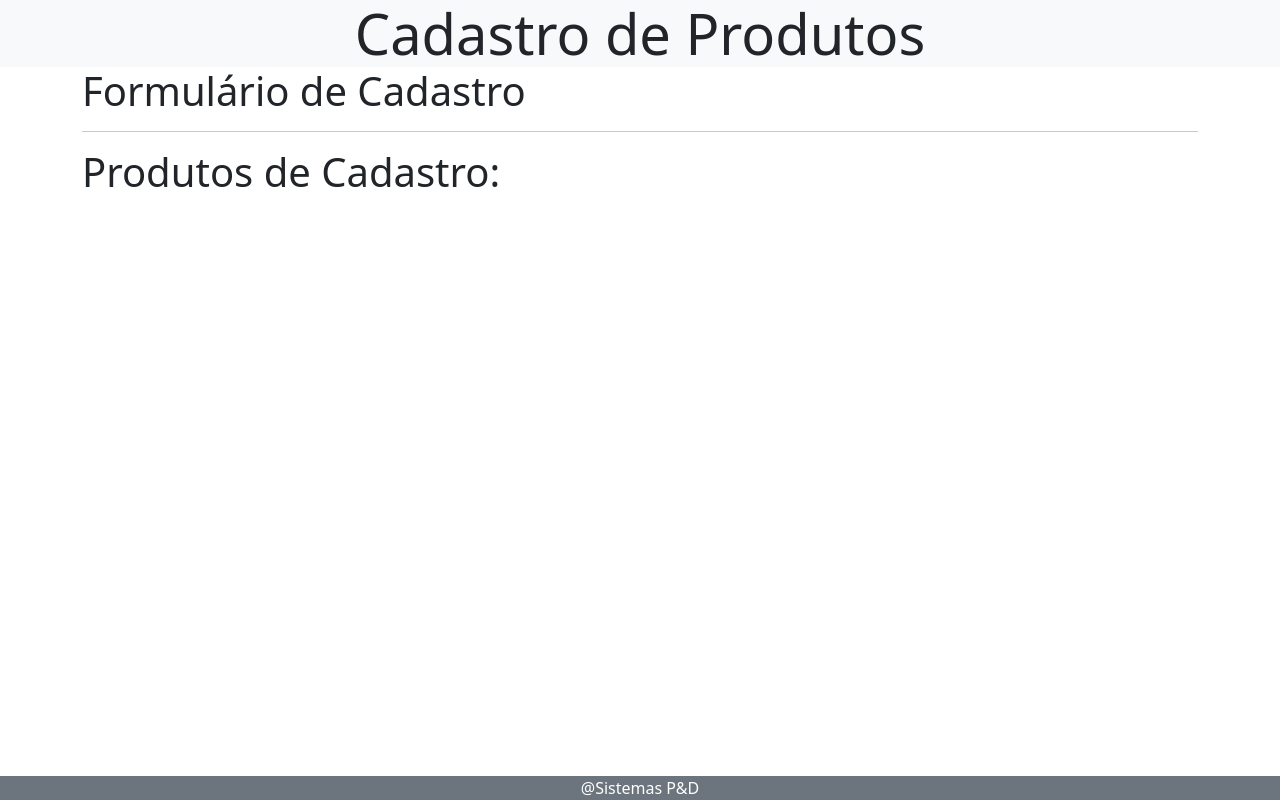
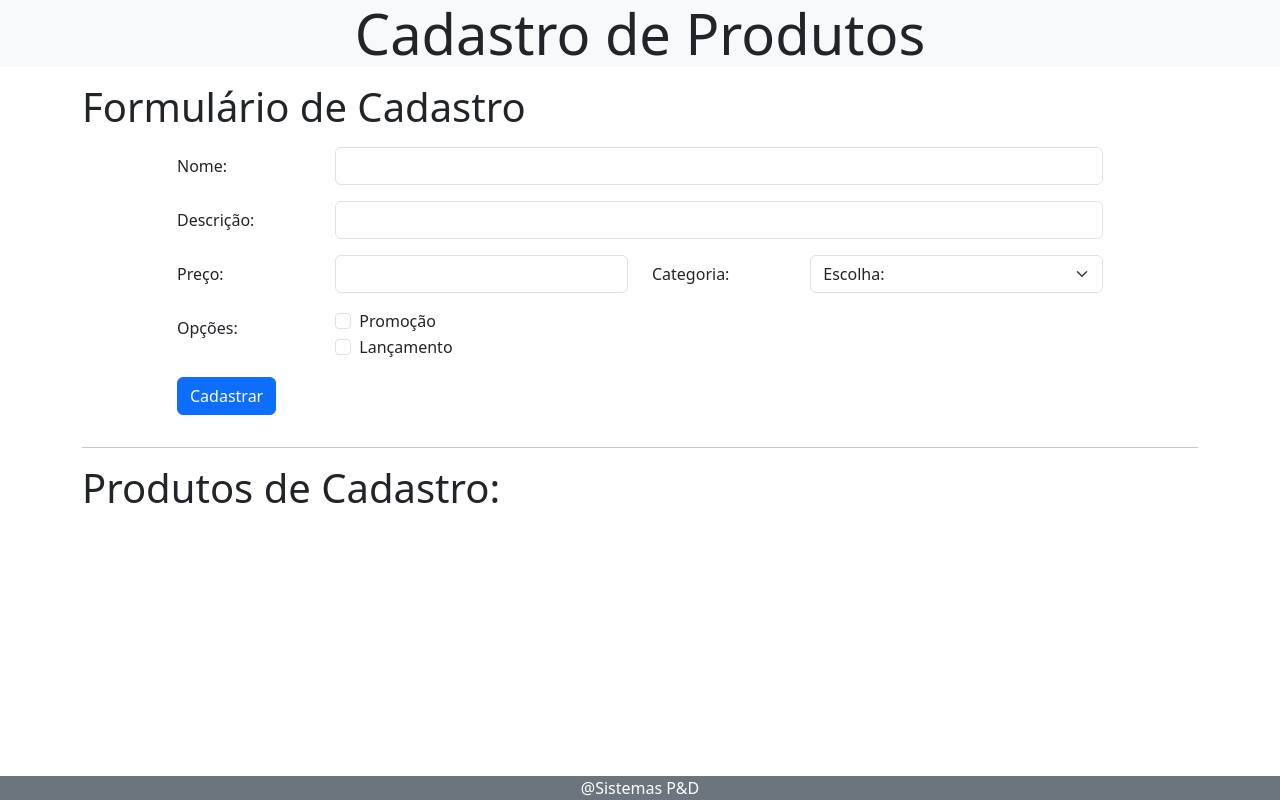
Before and after one commit to Vinist021/Frontend_Cadastro_de_Produtos, a plain HTML site: page index.html in a window 1280 px wide. Drawn offline with nearby package versions, Linux system fonts and the light colour scheme.

Commit message:
Closes #2 - form product

```diff
--- a/index.html
+++ b/index.html
@@ -12,13 +12,76 @@
         Cadastro de Produtos
     </header>
 
-    <main class="container">
-
-
+    <main class="container mt-3">
         <section>
             <div class="display-6">
                 Formulário de Cadastro
             </div>
+
+            <div class="row">
+                <div class="col-md-10 offset-md-1">
+                    <form>
+                        <div class="row mb-3 mt-3">
+                          <label for="inputName" class="col-sm-2 col-form-label">Nome:</label>
+                          <div class="col-sm-10">
+                            <input type="text" class="form-control" id="inputName">
+                          </div>
+                        </div>
+
+                        <div class="row mb-3 mt-3">
+                            <label for="inputDescription" class="col-sm-2 col-form-label">Descrição:</label>
+                            <div class="col-sm-10">
+                              <input type="text" class="form-control" id="inputDescription">
+                            </div>
+                        </div>
+
+                        <div class="row mb-3 mt-3">
+                            <label for="inputPrice" class="col-sm-2 col-form-label">Preço:</label>
+                            <div class="col-sm-4">
+                              <input type="text" class="form-control" id="inputPrice">
+                            </div>
+
+                            <label for="selectCategory" class="col-sm-2 col-form-label">Categoria:</label>
+                            <div class="col-sm-4">
+                                <select class="form-select" aria-label="Selecione uma categoria:" id="selectCategory">
+                                    <option selected>Escolha:</option>
+                                    <option value="1">Produção Própria</option>
+                                    <option value="2">Nacional</option>
+                                    <option value="3">Importado</option>
+                                  </select>
+                            </div>
+                        </div>
+
+                        <div class="row mb-3 mt-3">
+                            <label for="inputPrice" class="col-sm-2 col-form-label">Opções:</label>
+                            <div class="col-sm-4">
+                                <div class="form-check">
+                                    <input class="form-check-input" type="checkbox" value="" id="checkBoxPromotion">
+                                    <label class="form-check-label" for="checkBoxPromotion">
+                                      Promoção
+                                    </label>
+                                  </div>
+                                  <div class="form-check">
+                                    <input class="form-check-input" type="checkbox" value="" id="checkBoxNewProduct">
+                                    <label class="form-check-label" for="checkBoxNewProduct">
+                                      Lançamento
+                                    </label>
+                                  </div>
+                            </div>
+                        </div>
+
+                        <div class="row mb-3 mt-3">
+                            <div class="col-sm-4">
+                                <button type="submit" class="btn btn-primary">Cadastrar</button>
+                            </div>
+                        </div>
+
+
+
+                    </form>
+                </div>
+            </div>
+
         </section>
         <hr>
         <section>
@@ -26,8 +89,6 @@
                 Produtos de Cadastro:
             </div>
         </section>
-
-
     </main>
 
     <footer class="bg-secondary text-center text-white fixed-bottom">
```
